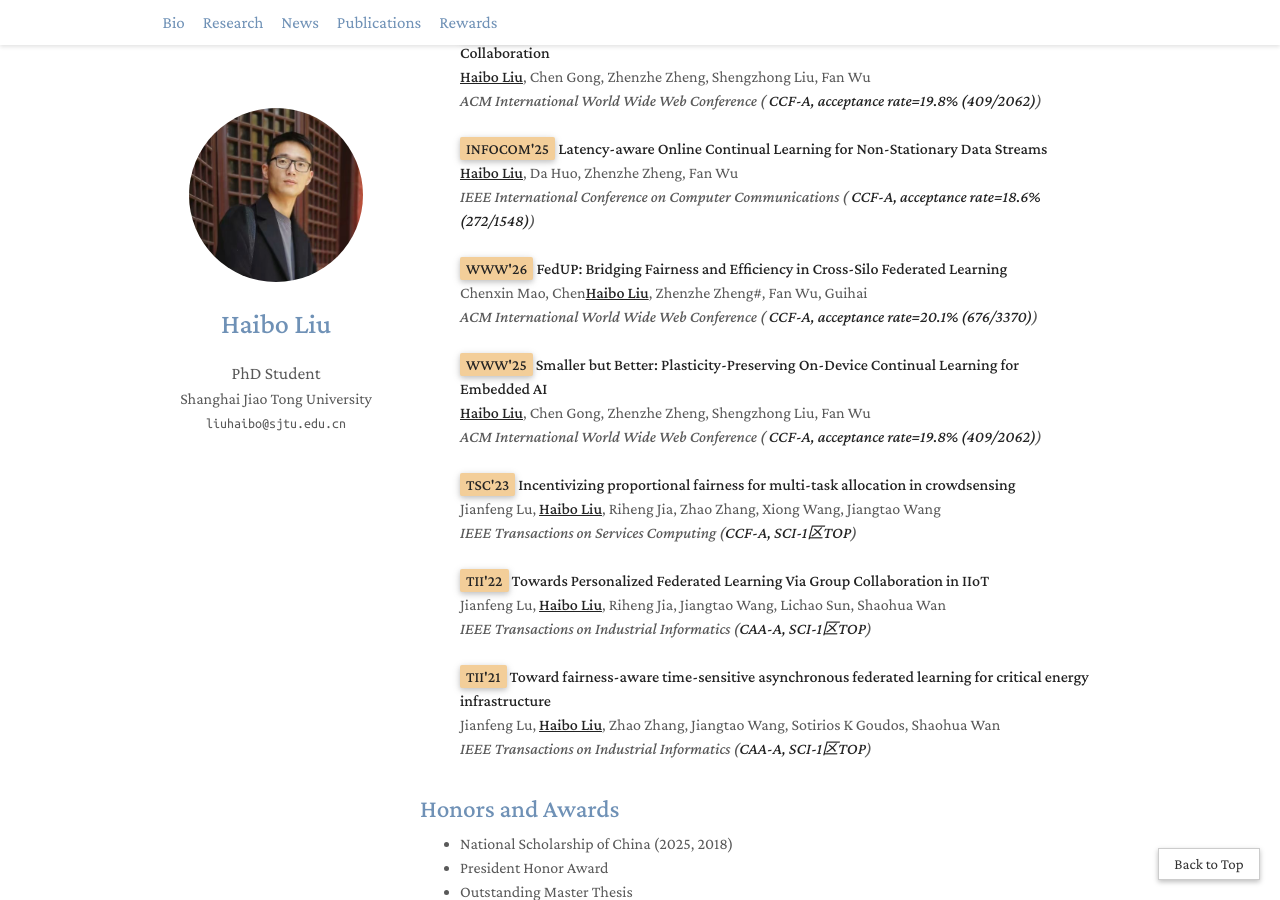
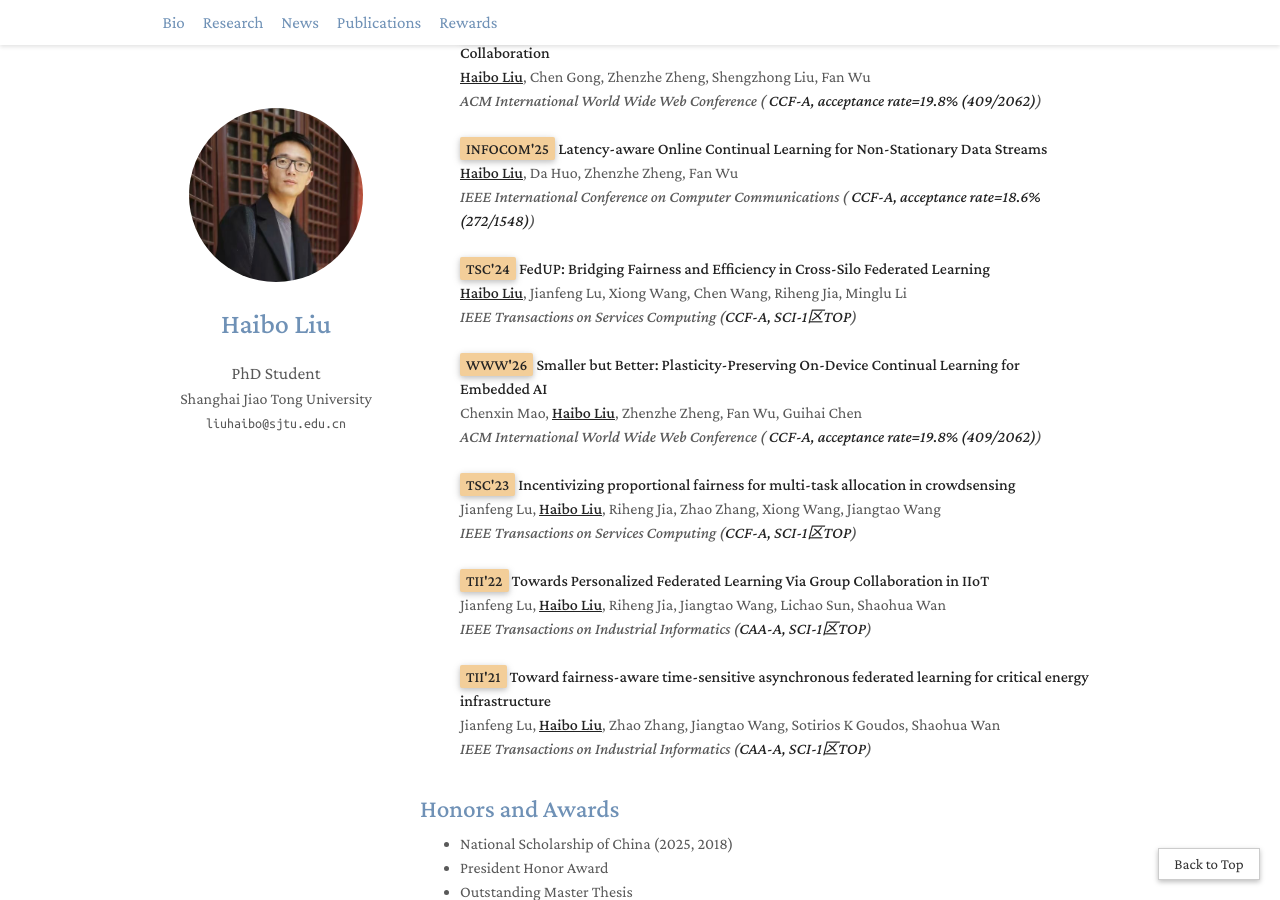
Before and after one commit to liuhaibo919/liuhaibo919.github.io, a Jekyll site: the page built from index.md, in a window 1280 px wide and 900 px high, scrolled down 938 px. Built offline with Jekyll 4.4.1, drawn with Linux system fonts in a browser that asks for light colours; a style sheet for code colours, icons or effects is not loaded.

Commit message:
Update publications.yml

```diff
--- a/_data/publications.yml
+++ b/_data/publications.yml
@@ -30,13 +30,13 @@ main:
     pub_detail: IEEE International Conference on Computer Communications (<strong> CCF-A, acceptance rate=18.6%(272/1548)</strong>)
 
   - title: "<strong> FedUP: Bridging Fairness and Efficiency in Cross-Silo Federated Learning</strong>"
-    authors: Chenxin Mao, Chen<strong><u>Haibo Liu</u></strong>, Zhenzhe Zheng#, Fan Wu, Guihai
-    pub_short: <strong>WWW'26</strong>
-    pub_detail: ACM International World Wide Web Conference (<strong> CCF-A, acceptance rate=20.1% (676/3370)</strong>)
+    authors: <strong><u>Haibo Liu</u></strong>,  Jianfeng Lu, Xiong Wang, Chen Wang, Riheng Jia, Minglu Li
+    pub_short: <strong>TSC'24</strong>
+    pub_detail: IEEE Transactions on Services Computing (<strong>CCF-A, SCI-1区TOP</strong>)
 
   - title: "<strong> Smaller but Better: Plasticity-Preserving On-Device Continual Learning for Embedded AI</strong>"
-    authors: <strong><u>Haibo Liu</u></strong>, Chen Gong, Zhenzhe Zheng, Shengzhong Liu, Fan Wu
-    pub_short: <strong>WWW'25</strong>
+    authors: Chenxin Mao, <strong><u>Haibo Liu</u></strong>, Zhenzhe Zheng, Fan Wu, Guihai Chen
+    pub_short: <strong>WWW'26</strong>
     pub_detail: ACM International World Wide Web Conference (<strong> CCF-A, acceptance rate=19.8% (409/2062)</strong>)
 
 
```
